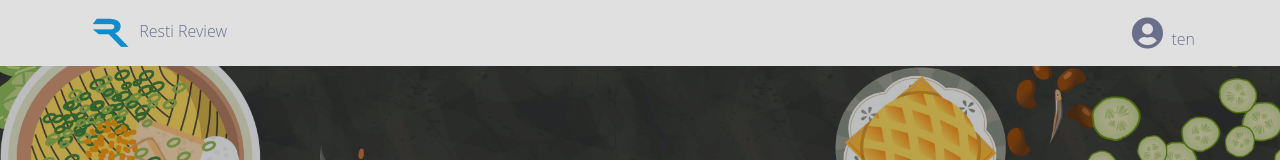
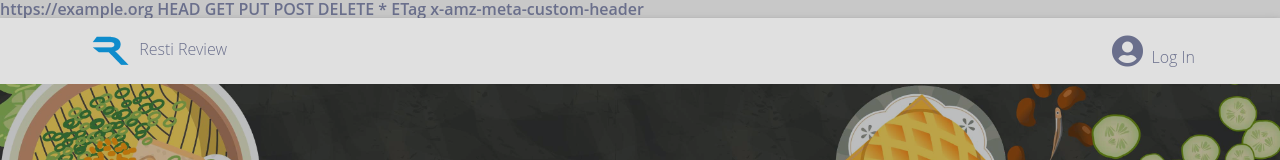
Before and after one commit to bimberman/resti-fe, a React (Create React App) app: page / in a window 1280 px wide. Shown: the top 160 px of the page. Built offline with nearby package versions, Linux system fonts and the light colour scheme.

Commit message:
added CORS configurations to the HTML

```diff
--- a/public/index.html
+++ b/public/index.html
@@ -18,13 +18,7 @@
     <link href="https://cdnjs.cloudflare.com/ajax/libs/twitter-bootstrap/4.5.0/css/bootstrap.min.css" rel="stylesheet">
     <!-- Material Design Bootstrap -->
     <link href="https://cdnjs.cloudflare.com/ajax/libs/mdbootstrap/4.19.1/css/mdb.min.css" rel="stylesheet">
-
-
-
-
-
     <!--
-
       manifest.json provides metadata used when your web app is installed on a
       user's mobile device or desktop. See https://developers.google.com/web/fundamentals/web-app-manifest/
     -->
@@ -38,10 +32,24 @@
       work correctly both with client-side routing and a non-root public URL.
       Learn how to configure a non-root public URL by running `npm run build`.
     -->
+
+    <?xml version="1.0" encoding="UTF-8"?>
+    <CORSConfiguration xmlns="http://s3.amazonaws.com/doc/2006-03-01/">
+      <CORSRule>
+        <AllowedOrigin>https://example.org</AllowedOrigin>
+        <AllowedMethod>HEAD</AllowedMethod>
+        <AllowedMethod>GET</AllowedMethod>
+        <AllowedMethod>PUT</AllowedMethod>
+        <AllowedMethod>POST</AllowedMethod>
+        <AllowedMethod>DELETE</AllowedMethod>
+        <AllowedHeader>*</AllowedHeader>
+        <ExposeHeader>ETag</ExposeHeader>
+        <ExposeHeader>x-amz-meta-custom-header</ExposeHeader>
+      </CORSRule>
+    </CORSConfiguration>
     <title>Resti Review</title>
   </head>
   <body>
-    <noscript>You need to enable JavaScript to run this app.</noscript>
     <div id="root"></div>
     <!--
       This HTML file is a template.
--- a/src/App.js
+++ b/src/App.js
@@ -9,6 +9,20 @@ import RestaurantPage from './components/ResturantView/RestaurantPage';
 import SignInPage from './components/SignInPage/SignInPage';
 
 function App() {
+
+  // const BASE_URL = "http://jumpfinalprojectreviews-env.eba-5yianuah.us-east-1.elasticbeanstalk.com/api/";
+
+  // useEffect(()=>{
+  //       fetch(`${BASE_URL}/reviews`,{
+  //         "Access-Control-Allow-Origin": "*"
+  //       })
+  //       .then(res => res.json())
+  //       .then(data => {
+  //         // eslint-disable-next-line no-console
+  //         console.log(data);
+  //       });
+  //     }
+  // )
 
   const [users, setUsers] = useState(
     [
@@ -30,11 +44,11 @@ function App() {
   );
 
   const [currentUser, setCurrentUser] = useState({
-    id: 1,
-    username: "ten",
-    pass: "pass",
-    email: "something@email.com",
-    role: "user"
+    // id: 1,
+    // username: "ten",
+    // pass: "pass",
+    // email: "something@email.com",
+    // role: "user"
   })
 
   const [idCounter, setIdCounter] = useState({
@@ -173,18 +187,3 @@ function App() {
 }
 
 export default App;
-
-
-  // const BASE_URL = "http://jumpfinalprojectreviews-env.eba-5yianuah.us-east-1.elasticbeanstalk.com/api/";
-
-  // useEffect(()=>{
-  //       fetch(`${BASE_URL}/reviews`,{
-  //         "Access-Control-Allow-Origin": "*"
-  //       })
-  //       .then(res => res.json())
-  //       .then(data => {
-  //         // eslint-disable-next-line no-console
-  //         console.log(data);
-  //       });
-  //     }
-  // )
--- a/src/components/SignInPage/SignIn.js
+++ b/src/components/SignInPage/SignIn.js
@@ -31,7 +31,6 @@ function SignIn(props) {
         const matches = props.users.filter(user=>user.username===username);
         matches.forEach(match => {
             if (match.pass === pass){
-
                 props.setCurrentUser({ username: username, pass: pass});
                 history.push("/");
             }
```
Lines whose indentation alone changed are shown as unchanged.
